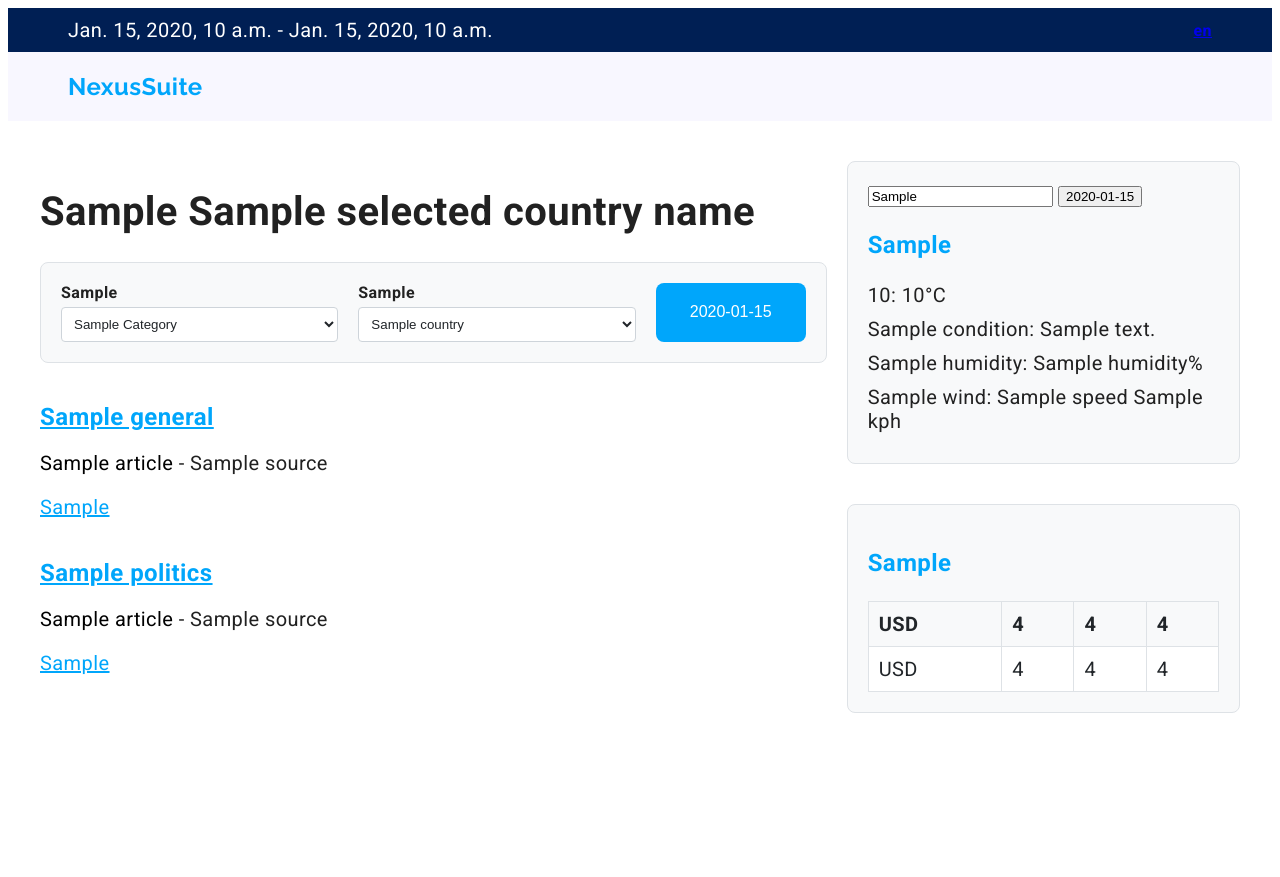
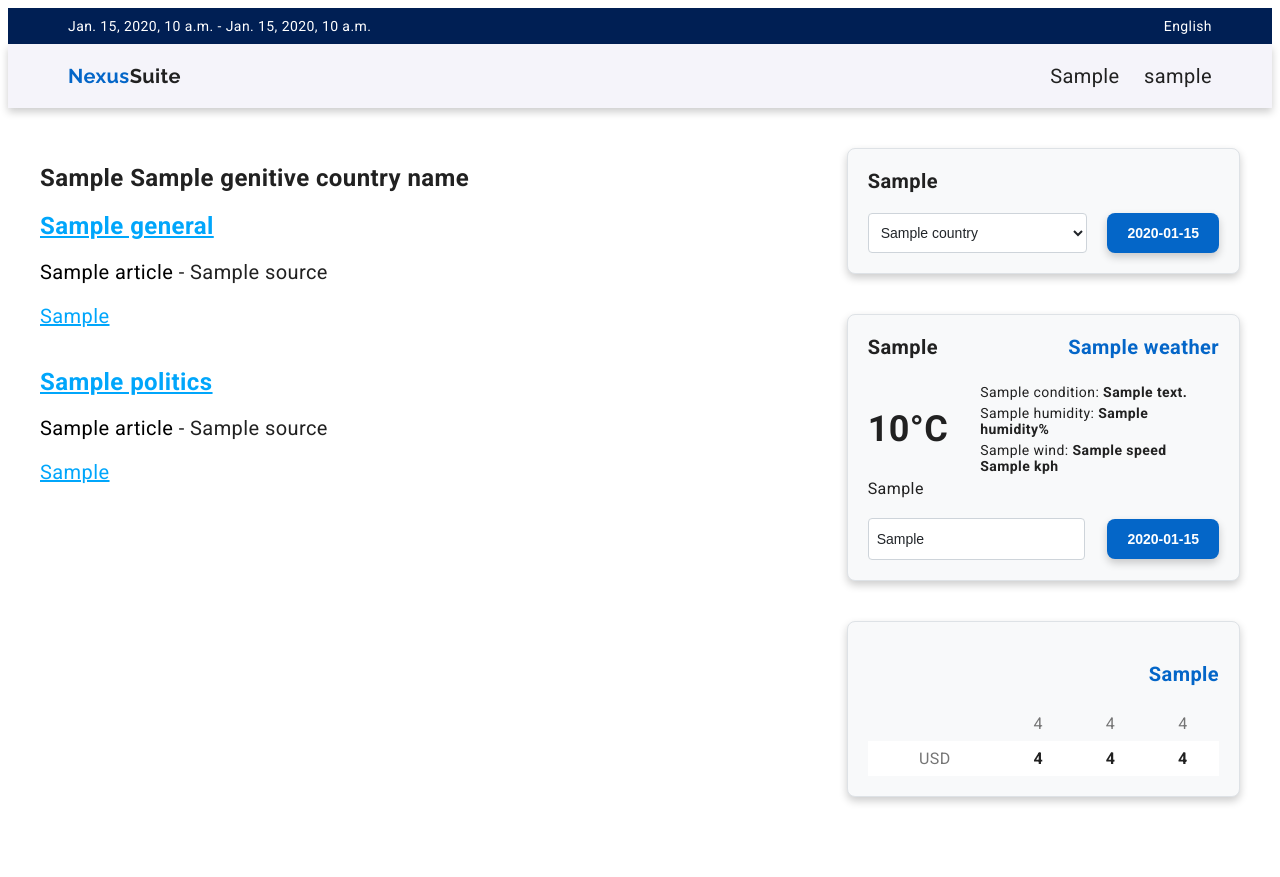
Before and after one commit to alex-nuclearboy/nexus-suite-app, a Django app: template newsapp/templates/newsapp/index.html in a window 1280 px wide. Before the commit the page ends 713 px from the top, so only its background shows below. Run offline with Django 5.2, Linux system fonts and the light colour scheme; the template is opened without the code that fills it: most values are stand-ins (such as "Sample title", 1, 10 or a date in 2020).

Commit message:
Update the home page

```diff
--- a/newsapp/static/newsapp/style.css
+++ b/newsapp/static/newsapp/style.css
@@ -1,21 +1,36 @@
+.error, .alert-error, .errorlist {
+    color: crimson;
+}
+
+.alert-success {
+    color: green;
+}
+
 :root {
     --color-primary: #212121;
     --color-secondary: #757575;
-    --color-brand: #2196f3;
-    --color-brand-dk: #188ce8;
+    --color-brand: #0466C8;
+    --color-brand-dk: #023E7D;
     --color-light: #fff;
     --color-bg-dark: #2f303a;
     --color-bg-light: #f5f4fa;
     --color-logo: #212121;
+    --color-bg-blue: #001F54;
+    --element-shadow: 0 4px 8px rgba(0, 0, 0, 0.2);
   }
 
 body {
     background-color: var(--color-light);
-    color: var(--color-primary);;
+    color: var(--color-primary);
     font-family: "Roboto", sans-serif;
-    font-size: 20px;
+    font-size: 16px;
     letter-spacing: 0.42px;
     font-weight: 400;
+}
+
+h1 {
+    font-size: 24px;
+
 }
 
 .header {
@@ -26,37 +41,59 @@ body {
     display: flex;
     justify-content: space-between;
     align-items: center;
-    background-color: #001F54;
+    background-color: var(--color-bg-blue);
     padding: 10px 60px;
-    color: var(--color-light);
 }
 
-.top-bar .datetime,
+.top-bar .date-time,
 .top-bar .language {
-    font-size: 16px;
+    font-size: 14px;
+    font-weight: 400;
+    color: var(--color-light);
+    text-decoration: none;
+}
+.top-bar .language:hover {
+    color: var(--color-brand);
     font-weight: 600;
+    text-decoration: underline;
 }
 
 .nav-bar {
     display: flex;
     justify-content: space-between;
     align-items: center;
-    background-color: #F8F7FF;
+    background-color: var(--color-bg-light);
     padding: 20px 60px;
+    box-shadow: var(--element-shadow);
 }
 
 .nav-bar .brand {
     font-family: 'Raleway', sans-serif;
-    font-size: 24px;
+    font-size: 20px;
     font-weight: 600;
-    color: #00A6FB;
+    color: var(--color-logo);
+    text-decoration: none;
+}
+
+.nav-bar .brand:hover {
+    color: var(--color-brand);
+}
+
+.nav-bar .brand .accent {
+    color: var(--color-brand);
 }
 
 .nav-bar .auth-links a {
     margin-left: 20px;
     font-size: 20px;
+    font-weight: 400;
+    color: var(--color-primary);
+    text-decoration: none;
+}
+
+.nav-bar .auth-links a:hover {
     font-weight: 600;
-    color: #00A6FB;
+    color: var(--color-brand);
 }
 
 .content-container {
@@ -83,22 +120,24 @@ aside {
     border: 1px solid #dee2e6;
     border-radius: 8px;
     margin-bottom: 40px;
+    box-shadow: var(--element-shadow)
+}
+
+.news-form-container label {
+    display: block;
+    margin-bottom: 0;
+    font-size: 20px;
+    font-weight: 600;
 }
 
 .news-form {
     display: flex;
     gap: 20px;
+    align-items: center;
 }
 
 .news-form .form-group {
     flex: 1;
-}
-
-.news-form .form-group label {
-    display: block;
-    margin-bottom: 5px;
-    font-size: 16px;
-    font-weight: bold;
 }
 
 .news-form .form-group select,
@@ -109,17 +148,31 @@ aside {
     border-radius: 4px;
     background-color: #ffffff;
     color: #212529;
+    font-size: 14px;
+    height: 40px;
 }
 
 .news-form .submit-button {
-    width: 150px;
-    padding: 10px 20px;
-    background-color: #00A6FB;
-    color: white;
+    width: auto;
+    height: 40px;
+    font-size: 14px;
+    line-height: 1.5;
+    padding: 4px 20px;
+    background-color: var(--color-brand);
+    color: var(--color-light);
+    font-weight: 600;
     border: none;
     border-radius: 8px;
     cursor: pointer;
-    font-size: 16px;
+    display: flex;
+    align-items: center;
+    justify-content: center;
+    margin-top: 0;
+    box-shadow: var(--element-shadow);
+}
+
+.news-form .submit-button:hover {
+    background-color: var(--color-brand-dk);
 }
 
 .news-section {
@@ -161,48 +214,176 @@ aside {
     margin-top: 20px;
 }
 
-.weather-container,
+.weather-container {
+    background-color: #f8f9fa;
+    padding: 20px;
+    border: 1px solid #dee2e6;
+    border-radius: 8px;
+    margin-bottom: 40px;
+    box-shadow: var(--element-shadow);
+}
+
+.weather-container .weather-header {
+    display: flex;
+    justify-content: space-between;
+    align-items: center;
+}
+
+.weather-container .city_name {
+    font-size: 20px;
+    font-weight: 600;
+    color: var(--color-primary);
+    margin: 0;
+}
+
+.weather-container h3 {
+    font-size: 20px;
+    font-weight: 600;
+    color: var(--color-brand);
+    margin: 0;
+}
+
+.weather-container h3:hover {
+    color: var(--color-brand-dk);
+}
+
+.weather-details {
+    display: flex;
+    align-items: center;
+    margin-top: 20px;
+}
+
+.weather-details .temperature {
+    font-size: 36px;
+    font-weight: 600;
+    color: var(--color-primary);
+    margin-right: 32px;
+}
+
+.weather-details .other-details {
+    font-size: 14px;
+    color: var(--color-text);
+}
+
+.weather-details .other-details p {
+    margin: 5px 0;
+}
+
+.weather-details .other-details p strong {
+    color: var(--color-text-gray);
+    font-weight: 600;
+}
+
+.weather-details .other-details p span {
+    color: var(--color-primary);
+    font-weight: 400;
+}
+
+.weather-form {
+    display: flex;
+    gap: 20px;
+    align-items: center;
+    margin-top: 20px;
+}
+
+.weather-form .form-group {
+    flex: 1;
+}
+
+.weather-form .form-group label {
+    display: block;
+    margin-bottom: 5px;
+    font-size: 14px;
+    font-weight: bold;
+}
+
+.weather-form .form-group input[type="text"] {
+    width: 100%;
+    padding: 8px;
+    border: 1px solid #ced4da;
+    border-radius: 4px;
+    background-color: #ffffff;
+    color: #212529;
+    font-size: 14px;
+    height: 24px;
+}
+
+.weather-form .submit-button {
+    width: auto;
+    height: 40px;
+    font-size: 14px;
+    line-height: 1.5;
+    padding: 4px 20px;
+    background-color: var(--color-brand);
+    color: var(--color-light);
+    font-weight: 600;
+    border: none;
+    border-radius: 8px;
+    cursor: pointer;
+    display: flex;
+    align-items: center;
+    justify-content: center;
+    box-shadow: var(--element-shadow);
+    margin-left: 20px;
+}
+
+.weather-form .submit-button:hover {
+    background-color: var(--color-brand-dk);
+}
+
 .exchange-rates {
     background-color: #f8f9fa;
     padding: 20px;
     border: 1px solid #dee2e6;
     border-radius: 8px;
     margin-bottom: 40px;
+    box-shadow: var(--element-shadow);
 }
 
-.weather-container h3,
-.exchange-rates h3 {
-    font-size: 24px;
+.exchange-rates-header h3 {
+    font-size: 20px;
     font-weight: 600;
-    color: #00A6FB;
+    color: var(--color-brand);
+    text-align: right;
 }
 
-.weather-details p {
-    margin: 10px 0;
-    font-size: 20px;
+.exchange-rates-header h3:hover {
+    color: var(--color-brand-dk);
 }
 
-.exchange-rates table {
+.exchange-rates-table {
     width: 100%;
     border-collapse: collapse;
-    margin-top: 20px;
 }
 
-.exchange-rates th,
-.exchange-rates td {
-    padding: 10px;
-    text-align: left;
-    border: 1px solid #dee2e6;
+.exchange-rates-table th,
+.exchange-rates-table td {
+    padding: 8px;
+    text-align: center;
+    border: none;
 }
 
-.exchange-rates th {
-    background-color: #f8f9fa;
-    color: #212529;
+.exchange-rates-table th {
+    font-weight: 400;
+    color: #757575;
 }
 
-.exchange-rates td {
+.exchange-rates-table td {
+    font-weight: 400;
+    color: #757575;
+}
+
+.exchange-rates-table .rate-value {
+    font-weight: 600;
+    color: #212121;
+}
+
+.exchange-rates-table tr.odd {
     background-color: #ffffff;
-    color: #212529;
+}
+
+.exchange-rates-table tr.even {
+    background-color: #f1f1f1;
 }
 
 /* Dark Mode Styles */
--- a/newsapp/templates/newsapp/index.html
+++ b/newsapp/templates/newsapp/index.html
@@ -26,39 +26,28 @@
             <div class="date-time">
                 <span>{{ current_time }} - {{ current_date }}</span>
             </div>
-            <a href="?lang=uk" class="language">{{ translations.language }}</a>
+            <a href="?lang={% if request.session.language == 'en' %}uk{% else %}en{% endif %}" class="language">
+                {% if request.session.language == 'en' %}
+                    Українською
+                {% else %}
+                    English
+                {% endif %}
+            </a>
         </div>
         <nav class="nav-bar">
-            <span class="brand">NexusSuite</span>
+            <a class="brand" href="{% url 'newsapp:index' %}">
+                <span class="accent">Nexus</span>Suite
+            </a>
+
             <div class="auth-links">
-
+                <a href="{% url 'newsapp:index' %}">{{ translations.sign_up }}</a>
+                <a href="{% url 'newsapp:index' %}">{{ translations.login }}</a>
             </div>
         </nav>
     </header>
     <div class="content-container">
         <main>
-            <h1>{{ translations.todays_news_from }} {{ selected_country_name }}</h1>
-            <div class="news-form-container">
-                <form method="GET" action="{% url 'newsapp:index' %}" class="news-form">
-                    <div class="form-group">
-                        <label for="category">{{ translations.select_news_category }}</label>
-                        <select id="category" name="category">
-                            {% for category in categories %}
-                                <option value="{{ category }}" {% if category == selected_category %}selected{% endif %}>{{ category|title }}</option>
-                            {% endfor %}
-                        </select>
-                    </div>
-                    <div class="form-group">
-                        <label for="country">{{ translations.select_news_country }}</label>
-                        <select id="country" name="country">
-                            {% for code, name in countries.items %}
-                                <option value="{{ code }}" {% if code == selected_country %}selected{% endif %}>{{ name }}</option>
-                            {% endfor %}
-                        </select>
-                    </div>
-                    <button type="submit" class="submit-button">{{ translations.update_news }}</button>
-                </form>
-            </div>
+            <h1>{{ translations.todays_news_from }} {{ genitive_country_name }}</h1>
             <section class="news-section">
                 <h2>{{ translations.general }}</h2>
                 <ul class="news-list">
@@ -85,36 +74,58 @@
             </section>
         </main>
         <aside>
+            <div class="news-form-container">
+                <label for="country">{{ translations.select_news_country }}</label>
+                <form method="GET" action="{% url 'newsapp:index' %}" class="news-form">
+                    <input type="hidden" name="city" value="{{ selected_city }}">
+                    <div class="form-group">
+                        <select id="country" name="country">
+                            {% for code, name in countries.items %}
+                                <option value="{{ code }}" {% if code == selected_country %}selected{% endif %}>{{ name }}</option>
+                            {% endfor %}
+                        </select>
+                    </div>
+                    <button type="submit" class="submit-button">{{ translations.update_news }}</button>
+                </form>
+            </div>
             <div class="weather-container">
-                <form method="GET" action="{% url 'newsapp:index' %}">
-                    <input type="hidden" name="category" value="{{ selected_category }}">
-                    <input type="hidden" name="country" value="{{ selected_country }}">
-                    {% if weather_error_message %}
+                <div class="weather-header">
+                    <span class="city_name">{{ selected_city }}</span>
+                    <h3>{{ translations.weather }}</h3>
+                </div>
+
+                {% if weather_error_message %}
                     <div class="alert-error">{{ weather_error_message }}</div>
-                    {% endif %}
-                    <div>
-                        <input type="text" id="city" name="city" placeholder="{{ translations.select_city }}" value="{{ selected_city }}" required>
+                {% else %}
+                    <div class="weather-details">
+                        <div class="temperature">{{ weather_data.main.temp }}°C</div>
+                        <div class="other-details">
+                            <p><span>{{ translations.condition }}</span>: <strong>{{ weather_data.weather.0.description }}</strong></p>
+                            <p><span>{{ translations.humidity }}</span>: <strong>{{ weather_data.main.humidity }}%</strong></p>
+                            <p><span>{{ translations.wind }}</span>: <strong>{{ weather_data.wind.speed }} {{ translations.kph }}</strong></p>
+                        </div>
+                    </div>
+                {% endif %}
+
+                <div class="weather-form-container">
+                    <label for="city">{{ translations.enter_city_for_weather }}</label>
+                    <form method="GET" action="{% url 'newsapp:index' %}" class="weather-form">
+                        <input type="hidden" name="country" value="{{ selected_country }}">
+                        <div class="form-group">
+                            <input type="text" id="city" name="city" placeholder="{{ translations.enter_city_name }}" value="{{ selected_city }}" required>
+                        </div>
                         <button type="submit" class="submit-button">{{ translations.update_weather }}</button>
-                    </div>
-                </form>
-                <div class="weather-details">
-                    <h3>{{ selected_city }}</h3>
-                    {% if weather_data %}
-                        <p>{{ translations.temperature }}: {{ weather_data.main.temp }}°C</p>
-                        <p>{{ translations.condition }}: {{ weather_data.weather.0.description }}</p>
-                        <p>{{ translations.humidity }}: {{ weather_data.main.humidity }}%</p>
-                        <p>{{ translations.wind }}: {{ weather_data.wind.speed }} {{ translations.kph }}</p>
-                    {% else %}
-                        <p>{{ translations.unable_to_retrieve_weather }}</p>
-                    {% endif %}
+                    </form>
                 </div>
             </div>
             <div class="exchange-rates">
-                <h3>{{ translations.exchange_rates }}</h3>
-                <table>
+                <div class="exchange-rates-header">
+                    <h3>{{ translations.exchange_rates }}</h3>
+                </div>
+                <table class="exchange-rates-table">
                     <thead>
                         <tr>
-                            <th>{{ translations.currency }}</th>
+                            <th></th>
                             <th>{{ translations.rate_nb }}</th>
                             <th>{{ translations.sale_rate }}</th>
                             <th>{{ translations.purchase_rate }}</th>
@@ -122,16 +133,17 @@
                     </thead>
                     <tbody>
                         {% for rate in exchange_rates %}
-                            <tr>
+                            <tr class="{% cycle 'odd' 'even' %}">
                                 <td>{{ rate.currency }}</td>
-                                <td>{{ rate.saleRateNB }}</td>
-                                <td>{{ rate.saleRate|default_if_none:"-" }}</td>
-                                <td>{{ rate.purchaseRate|default_if_none:"-" }}</td>
+                                <td class="rate-value">{{ rate.saleRateNB }}</td>
+                                <td class="rate-value">{{ rate.saleRate|default_if_none:"-" }}</td>
+                                <td class="rate-value">{{ rate.purchaseRate|default_if_none:"-" }}</td>
                             </tr>
                         {% endfor %}
                     </tbody>
                 </table>
             </div>
+
         </aside>
     </div>
 </body>
--- a/newsapp/views.py
+++ b/newsapp/views.py
@@ -49,6 +49,14 @@ COUNTRIES_UA = {
     'fr': 'Франція',
     'de': 'Німеччина',
     'pl': 'Польща'
+}
+COUNTRIES_GENITIVE_UA = {
+    'ua': 'України',
+    'us': 'США',
+    'gb': 'Великої Британії',
+    'fr': 'Франції',
+    'de': 'Німеччини',
+    'pl': 'Польщі'
 }
 
 
@@ -116,10 +124,12 @@ def main(request):
     user_timezone = pytz.timezone(timezone_str)
     now = timezone.now().astimezone(user_timezone)
 
-    translated_day, translated_month = get_translated_day_and_month(now)
+    translated_day, translated_month = (
+        get_translated_day_and_month(now, language)
+    )
     current_time = now.strftime('%H:%M')
     current_date = (
-        f"{translated_day}, {translated_month} {now.day}, {now.year}"
+        f"{translated_day}, {now.day} {translated_month} {now.year}"
     )
 
     error_message = None
@@ -136,6 +146,11 @@ def main(request):
     )
     displayed_country_name = (
         COUNTRIES_UA.get(country, 'Unknown') if language == 'uk'
+        else COUNTRIES.get(country, 'Unknown')
+    )
+
+    genitive_country_name = (
+        COUNTRIES_GENITIVE_UA.get(country, 'Unknown') if language == 'uk'
         else COUNTRIES.get(country, 'Unknown')
     )
 
@@ -177,6 +192,7 @@ def main(request):
         'selected_city': city,
         'selected_country': country,
         'selected_country_name': displayed_country_name,
+        'genitive_country_name': genitive_country_name,
         'error_message': error_message,
         'weather_error_message': weather_error_message
     }
```
Also changed, not shown: newsapp/translations.py (+20 -18 lines), newsapp/utils/utils.py (+33 -32 lines).
